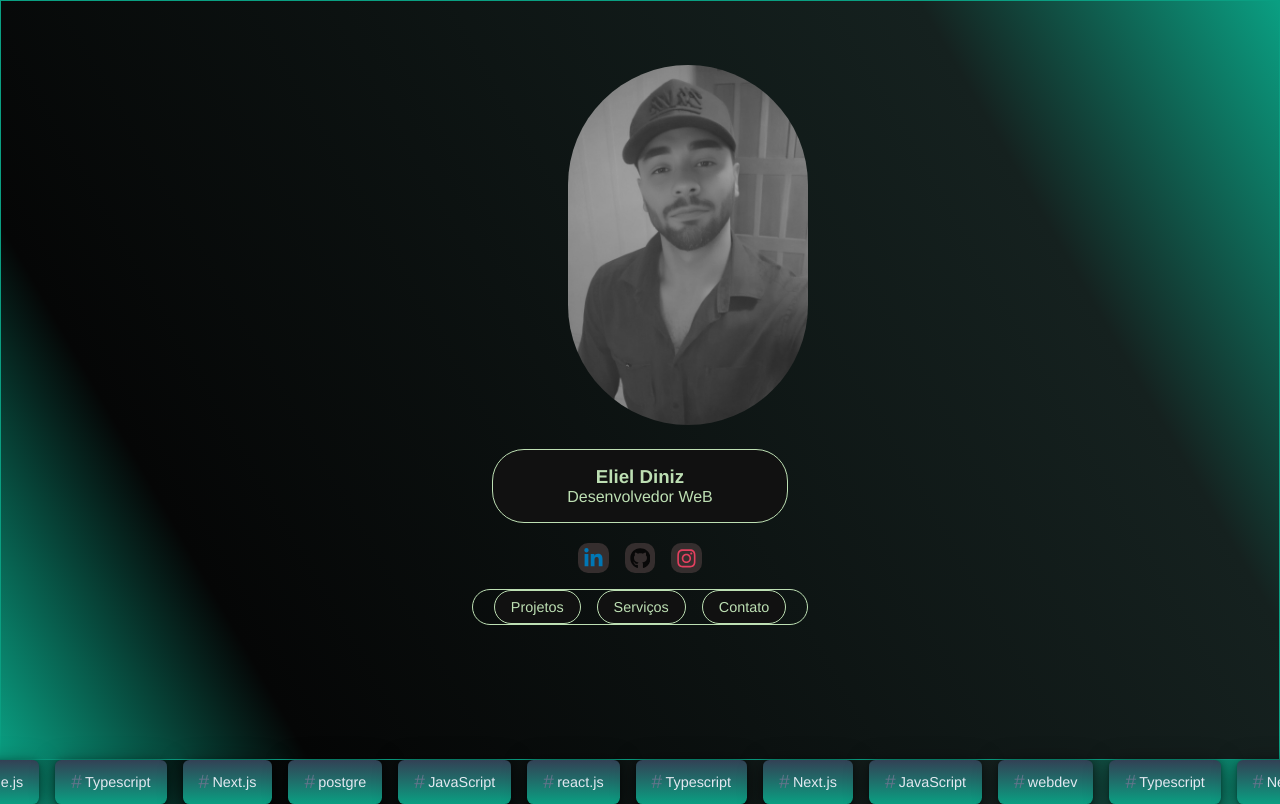
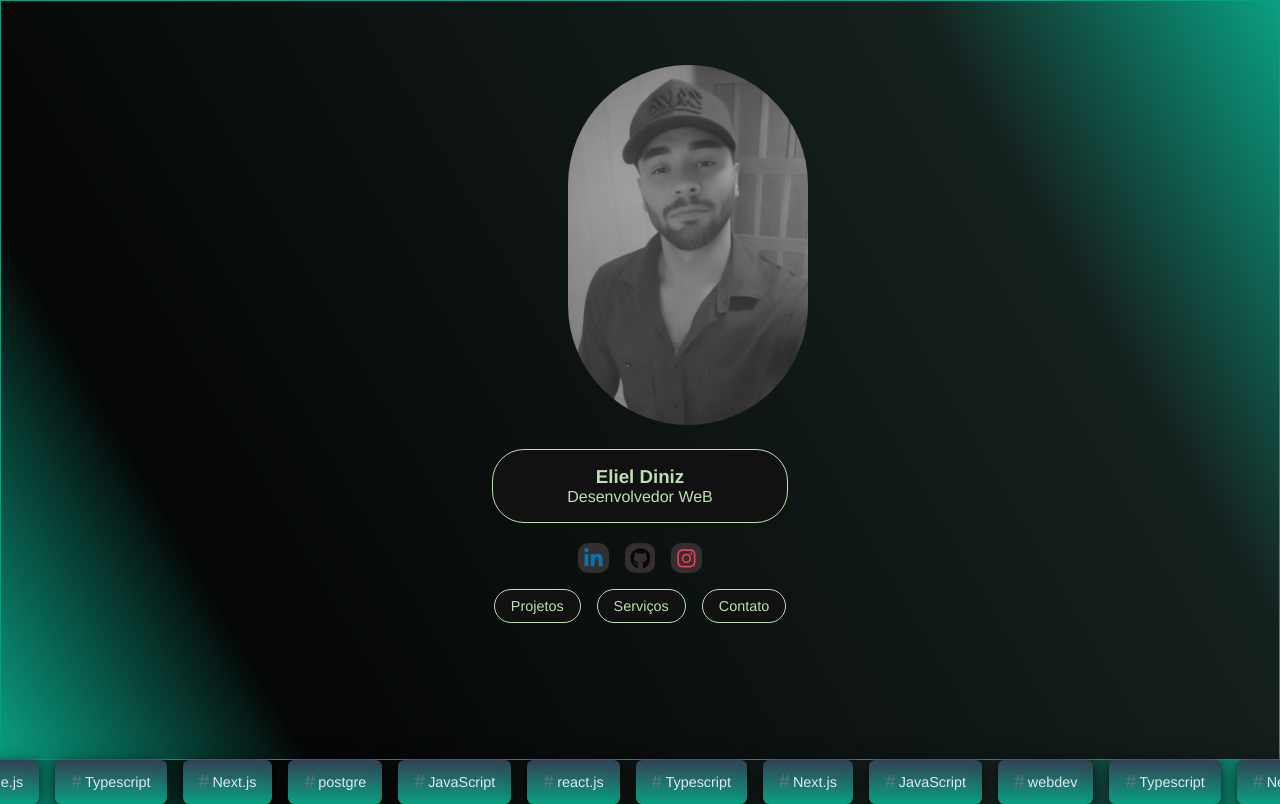
Before and after one commit to elieldiniz/Landingpage, a React (Vite) app: page / in a window 1280 px wide. Shown: the top 804 px of the page. Built offline with nearby package versions, Linux system fonts and the light colour scheme.

Commit message:
atualization ladingpage

```diff
--- a/src/styles/components/apresentacao/sidebar.sass
+++ b/src/styles/components/apresentacao/sidebar.sass
@@ -32,7 +32,6 @@
 .sidebarvegation
   display: flex
   justify-content: center
-  border: solid 1px #bddfb3
   border-radius: 2rem
 
   .sidebarvegation:hover
```
